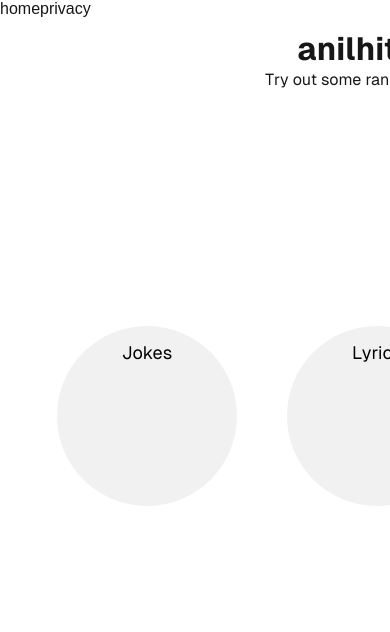
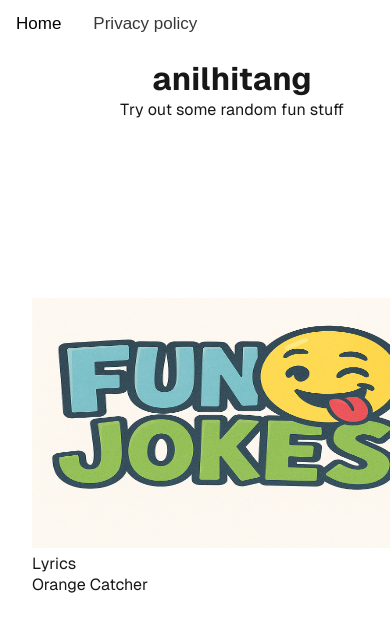
Before and after one commit to anil9t5/32skills, a Next.js app: page / in a window 390 px wide. Shown: the top 632 px of the page. Built offline with nearby package versions, Linux system fonts and the light colour scheme.

Commit message:
Responsive issue fix

```diff
--- a/src/app/components/navbar/Navbar.js
+++ b/src/app/components/navbar/Navbar.js
@@ -2,10 +2,10 @@ import Link from "next/link";
 
 const navItems = {
   "/": {
-    name: "home",
+    name: "Home",
   },
   "/pages/privacy-policy": {
-    name: "privacy",
+    name: "Privacy policy",
   },
   //   "https://vercel.com/templates/next.js/portfolio-starter-kit": {
   //     name: "deploy",
@@ -15,7 +15,7 @@ const navItems = {
 export function Navbar() {
   return (
     <div>
-      <nav id="nav">
+      <nav id="nav" className="nav">
         <div>
           {Object.entries(navItems).map(([path, { name }]) => {
             return (
--- a/src/app/globals.css
+++ b/src/app/globals.css
@@ -38,22 +38,64 @@ a {
 header {
   text-align: center;
 }
+.nav {
+  overflow: hidden;
+}
 
-.grid-container {
-  display: grid;
-  grid-template-columns: auto auto auto auto;
+.nav a {
+  float: left;
+  color: #383838;
+  text-align: center;
+  padding: 14px 16px;
+  text-decoration: none;
+  font-size: 17px;
+}
+
+.nav a:hover {
+  color: black;
+}
+
+.nav a.active {
+  background-color: #04aa6d;
+  color: white;
+}
+.flex-container {
+  display: flex;
+  flex-direction: row;
+}
+
+/* Responsive layout - makes a one column layout instead of a two-column layout */
+@media (max-width: 800px) {
+  .flex-container {
+    flex-direction: column;
+  }
 }
 
 .grid-container > div {
   background-color: #f1f1f1;
-  color: #000;
+  color: #383838;
   padding: 15px 25px;
   font-size: 18px;
   margin: 15px 25px;
   text-align: center;
 }
+
 @media (prefers-color-scheme: dark) {
   html {
     color-scheme: dark;
   }
 }
+
+/* the screen larger than 600 pixels? Make it two columns. */
+/* @media (min-width: 600px) {
+  .cards {
+    grid-template-columns: repeat(2, 1fr);
+  }
+} */
+
+/* Is the screen larger than 900 pixels? Make it three columns. */
+/* @media (min-width: 900px) {
+  .cards {
+    grid-template-columns: repeat(3, 1fr);
+  }
+} */
--- a/src/app/page.js
+++ b/src/app/page.js
@@ -11,9 +11,16 @@ export default function Home() {
         <p>Try out some random fun stuff</p>
       </header>
       <main>
-        <div className="grid-container">
+        <div className="flex-container">
           <div className={styles.item_container}>
-            <Link href="/pages/jokes">Jokes</Link>
+            <Link href="/pages/jokes">
+              <Image
+                src="/jokes.png"
+                width={400}
+                height={250}
+                alt="Picture of the menu"
+              />
+            </Link>
           </div>
           <div className={styles.item_container}>
             <Link href="/pages/lyrics">Lyrics</Link>
--- a/src/app/page.module.css
+++ b/src/app/page.module.css
@@ -28,10 +28,10 @@
 }
 
 .item_container {
-  background: #ef6549;
-  border-radius: 50%;
-  width: 180px;
-  height: 180px;
+  /* background: #ef6549; */
+  /* border-radius: 50%; */
+  /* width: 180px; */
+  /* height: 180px; */
   overflow: hidden;
   transform-origin: center;
   /* box-shadow: 0 0 0 3px #ef6549; */
```
Also changed, not shown: public/jokes.png (added).
